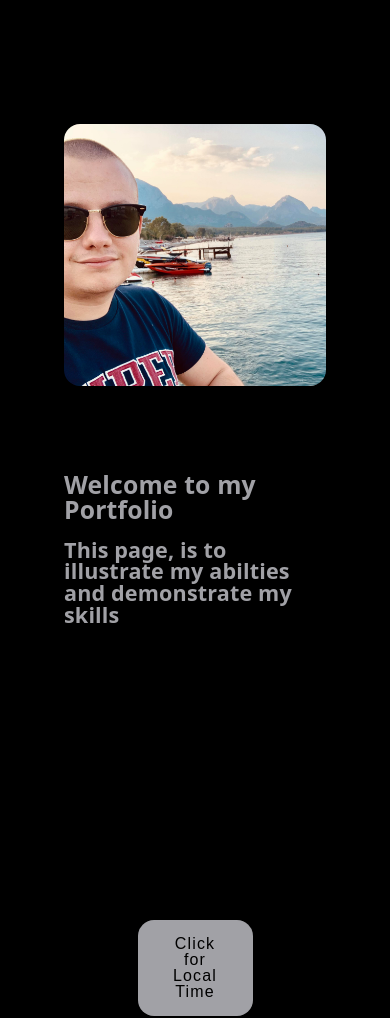
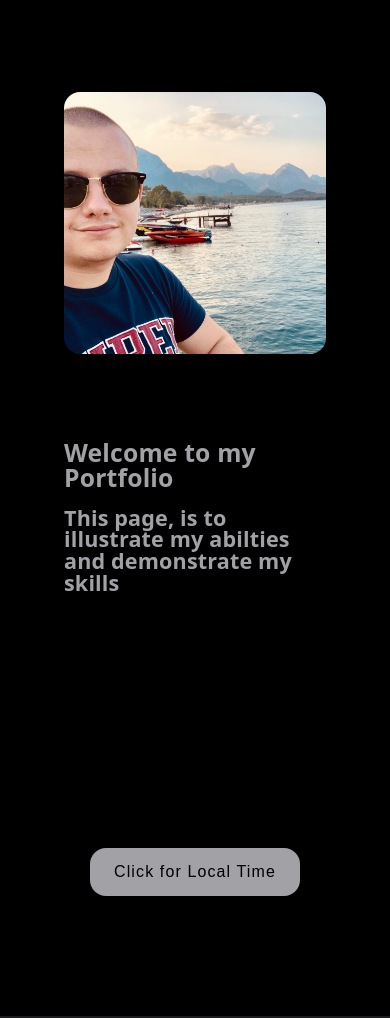
Before and after one commit to tomsenior20/My_Portfolio, a website: page index.html in a window 390 px wide. Shown: the part 85-1103 px from the top of the page. Drawn offline with nearby package versions, Linux system fonts and the light colour scheme.

Commit message:
Time Button Flex Position on mobile changed to column

```diff
--- a/Styling/Pages_Styling/index.css
+++ b/Styling/Pages_Styling/index.css
@@ -67,9 +67,24 @@
     .firstSection{
         flex-direction: column !important;
         min-height: 700px;
+        margin: 2rem auto;
+    }
+    .secondSection{
+        margin: 1rem auto;
+        flex-direction: column !important;
     }
     .welcomeimagecontainer{
         margin: auto;
+        width: 100%;
+    }
+    #timeContainer,#timeString{
+        margin:0.5rem auto;
+        justify-content: center !important;
+    }
+    #timeString{
+        width: 100%;
+    }
+    #timeContainer{
         width: 100%;
     }
     .image1{
```
